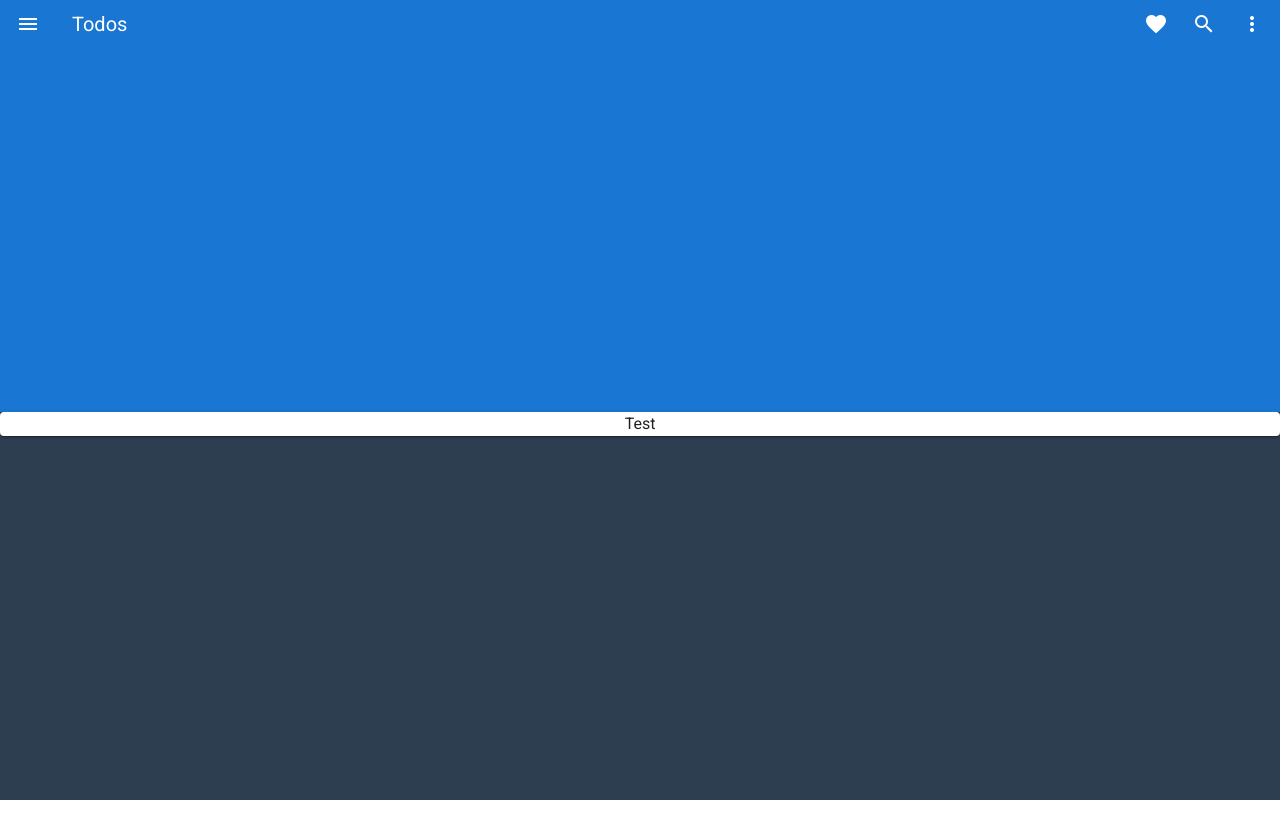
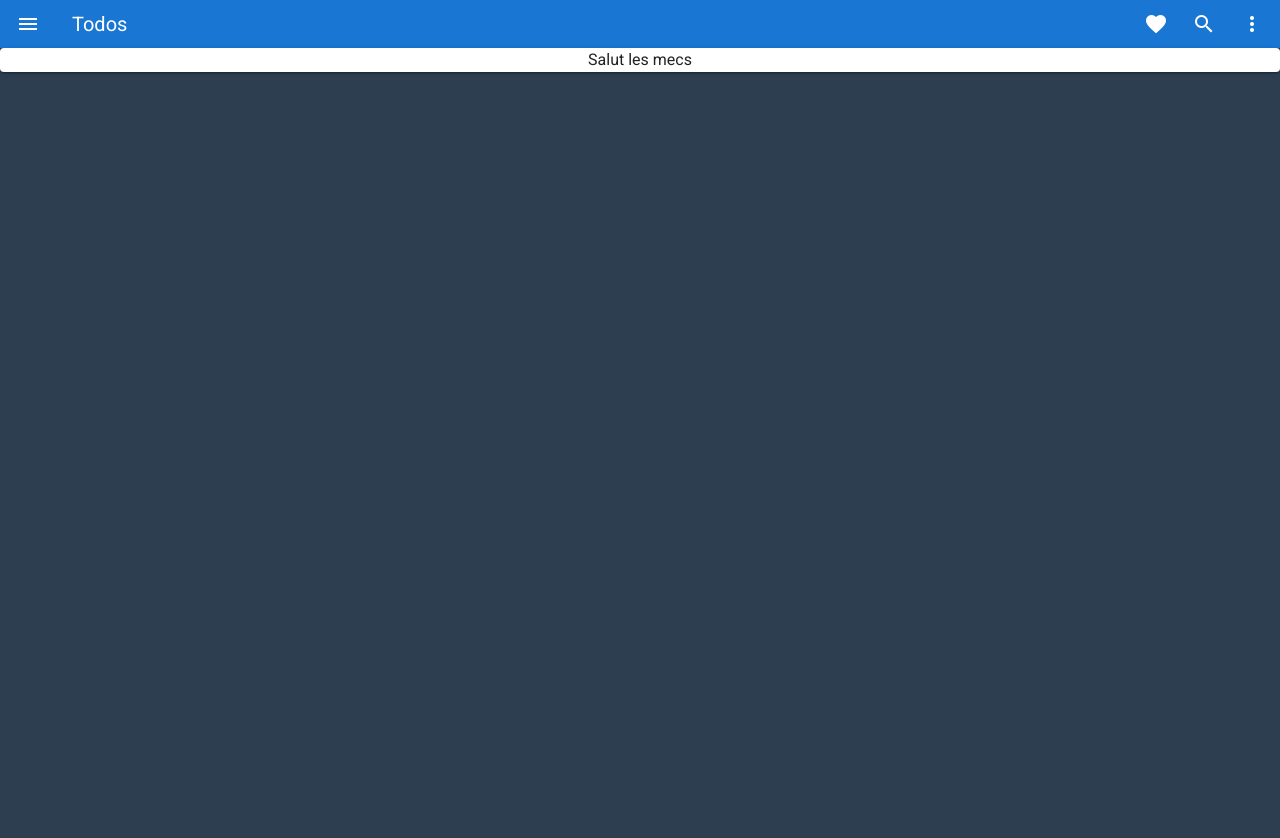
Before and after one commit to gilles-gardet/todo-vue, a Vue app: page / in a window 1280 px wide. Shown: the top 838 px of the page. Before the commit the page ends 800 px from the top, so only its background shows below. Built offline with nearby package versions, Linux system fonts and the light colour scheme.

Commit message:
chore: re-arrange components

```diff
--- a/src/components/Todo.vue
+++ b/src/components/Todo.vue
@@ -1,7 +1,7 @@
 <template>
   <div>
     <v-card elevation="2">
-      Test
+      {{ msg }}
     </v-card>
   </div>
 </template>
--- a/src/components/Topbar.vue
+++ b/src/components/Topbar.vue
@@ -26,7 +26,7 @@
           </v-list>
         </v-menu>
       </v-app-bar>
-      <v-main>
+      <v-main class="todos">
         <Todo msg="Salut les mecs"/>
       </v-main>
     </v-app>
@@ -52,4 +52,8 @@ export default {
 }
 </script>
 
-<style scoped></style>
+<style scoped>
+.todos {
+  height: 100vh;
+}
+</style>
```
